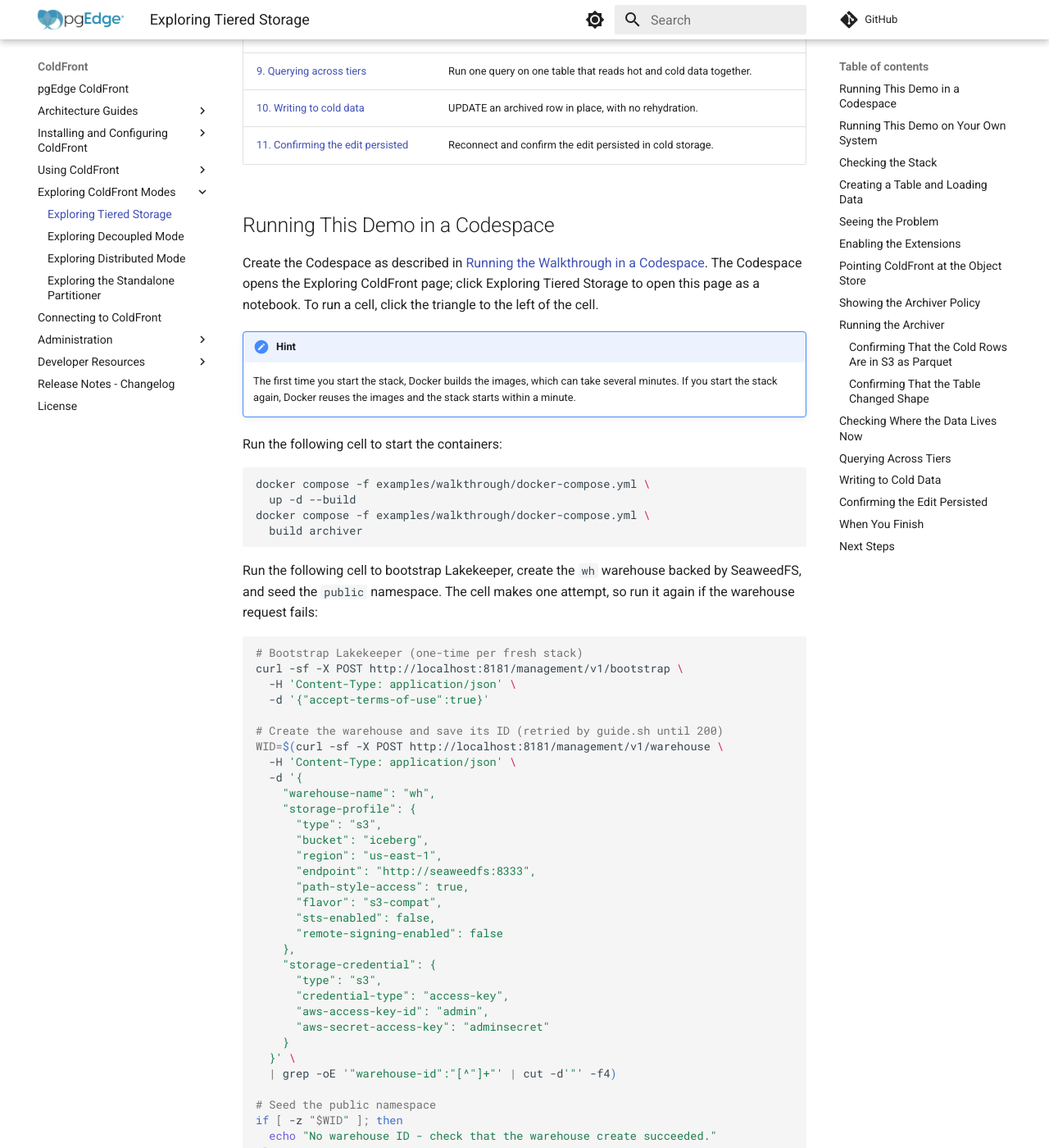
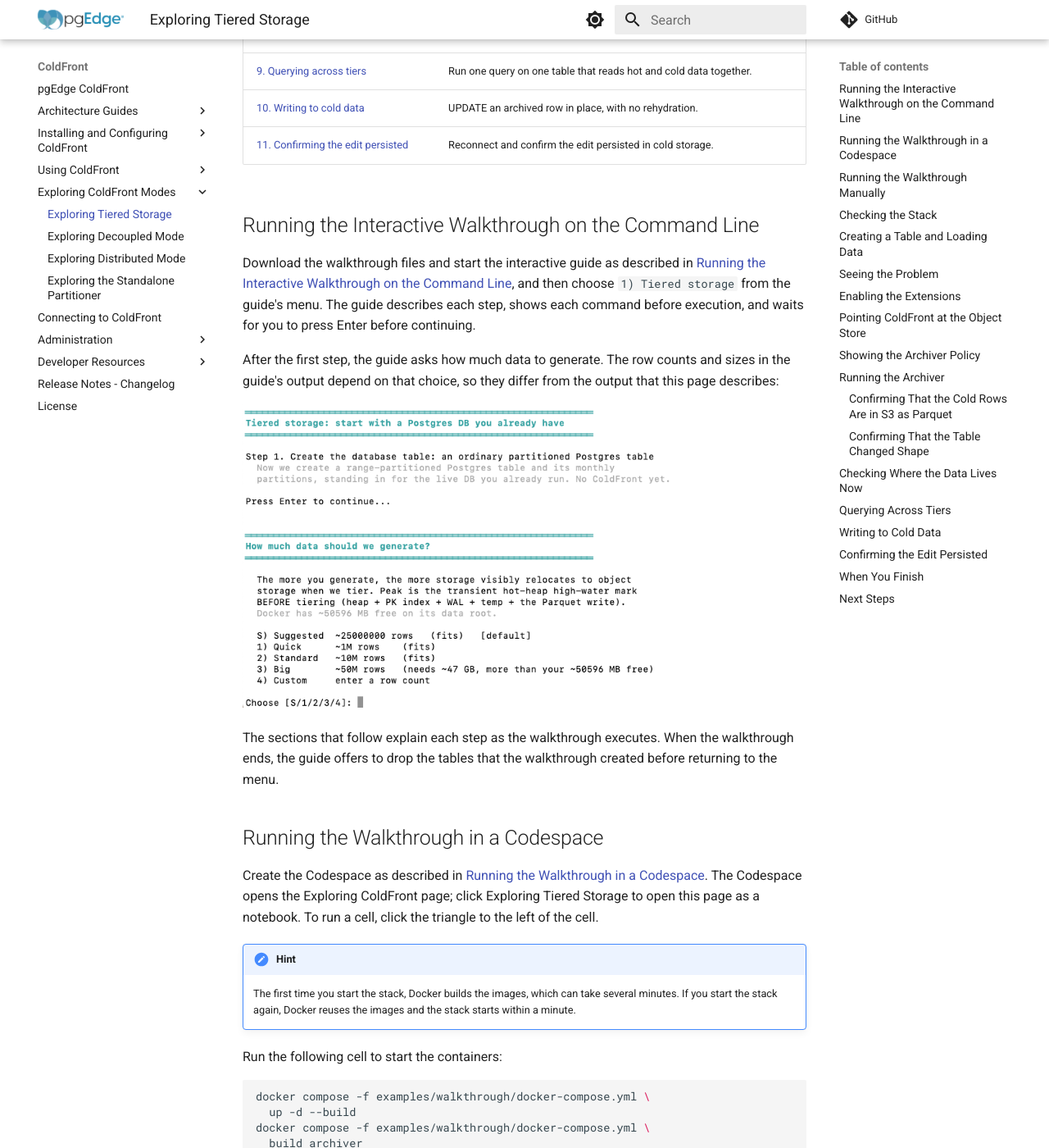
Before and after one commit to pgEdge/coldfront, an MkDocs documentation site: the page built from docs/walkthrough_tiered.md, in a window 1280 px wide and 1400 px high, scrolled down 762 px. Shown: the whole window at 82% size. Built offline with MkDocs 1.6.1 and Material for MkDocs 9.7.7, drawn with Linux system fonts in a browser that asks for light colours; comment, search, counter and statistics services are not loaded; some of the changed text lies outside the part shown.

Commit message:
Add the interactive walkthrough section to Tiered, rename run sections, and fix CodeRabbit findings

```diff
--- a/docs/walkthrough_tiered.md
+++ b/docs/walkthrough_tiered.md
@@ -24,7 +24,25 @@ The following table shows the eleven steps this demo performs:
 | [10. Writing to cold data](#writing-to-cold-data) | UPDATE an archived row in place, with no rehydration. |
 | [11. Confirming the edit persisted](#confirming-the-edit-persisted) | Reconnect and confirm the edit persisted in cold storage. |
 
-## Running This Demo in a Codespace
+## Running the Interactive Walkthrough on the Command Line
+
+Download the walkthrough files and start the interactive guide as described in
+[Running the Interactive Walkthrough on the Command Line](exploring_coldfront/index.md#running-the-interactive-walkthrough-on-the-command-line),
+and then choose `1) Tiered storage` from the guide's menu. The guide describes
+each step, shows each command before execution, and waits for you to press
+Enter before continuing.
+
+After the first step, the guide asks how much data to generate. The row
+counts and sizes in the guide's output depend on that choice, so they differ
+from the output that this page describes:
+
+![The interactive guide's first tiered storage step and its prompt for how much data to generate](img/walkthrough_guide_tiered.png)
+
+The sections that follow explain each step as the walkthrough executes. When
+the walkthrough ends, the guide offers to drop the tables that the walkthrough
+created before returning to the menu.
+
+## Running the Walkthrough in a Codespace
 
 Create the Codespace as described in
 [Running the Walkthrough in a Codespace](exploring_coldfront/index.md#running-the-walkthrough-in-a-codespace).
@@ -95,7 +113,7 @@ fi
 
 Then click the triangle beside each cell that follows, in order.
 
-## Running This Demo on Your Own System
+## Running the Walkthrough Manually
 
 Prepare your system as described in
 [Running the Walkthrough Manually](exploring_coldfront/index.md#running-the-walkthrough-manually),
```
Also changed, not shown: docs/exploring_coldfront/index.md (+11 -6 lines), docs/walkthrough_decoupled.md (+2 -2 lines), docs/walkthrough_distributed.md (+3 -3 lines), docs/walkthrough_partitioner.md (+2 -2 lines).
